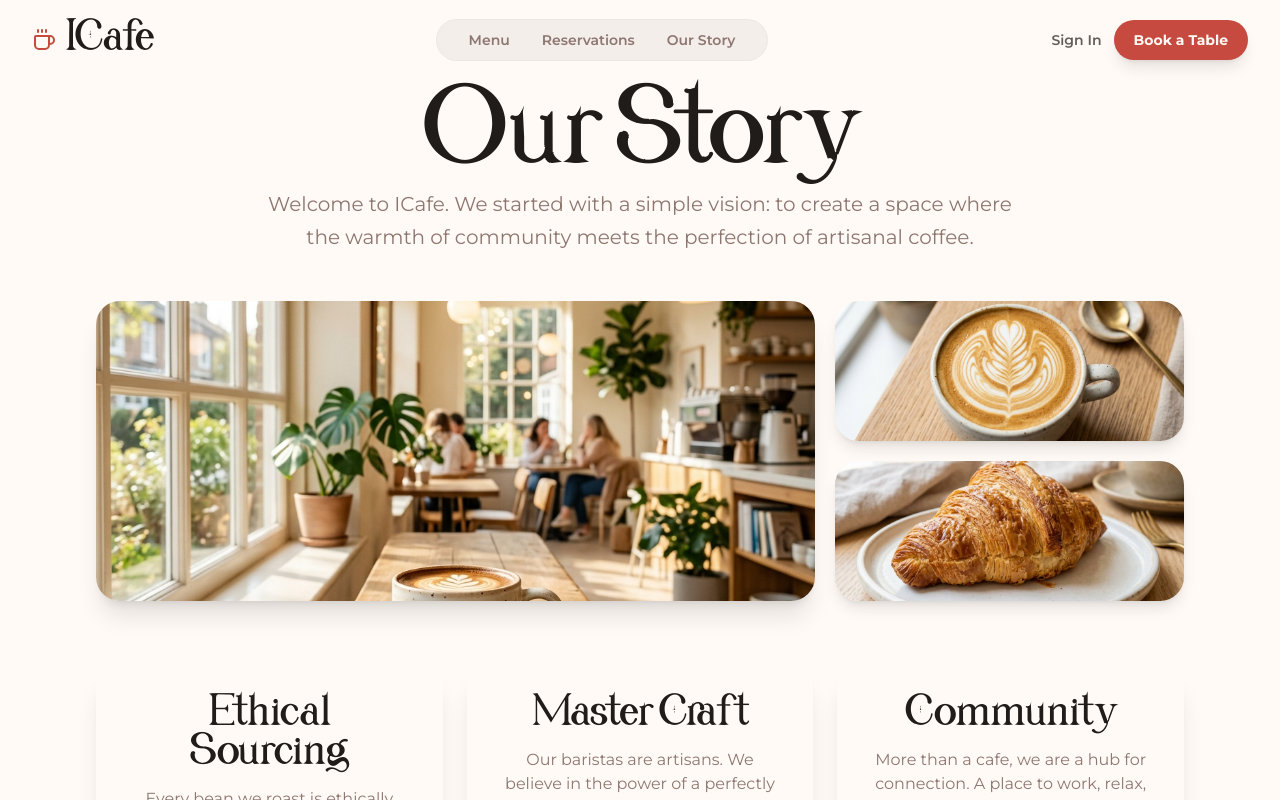
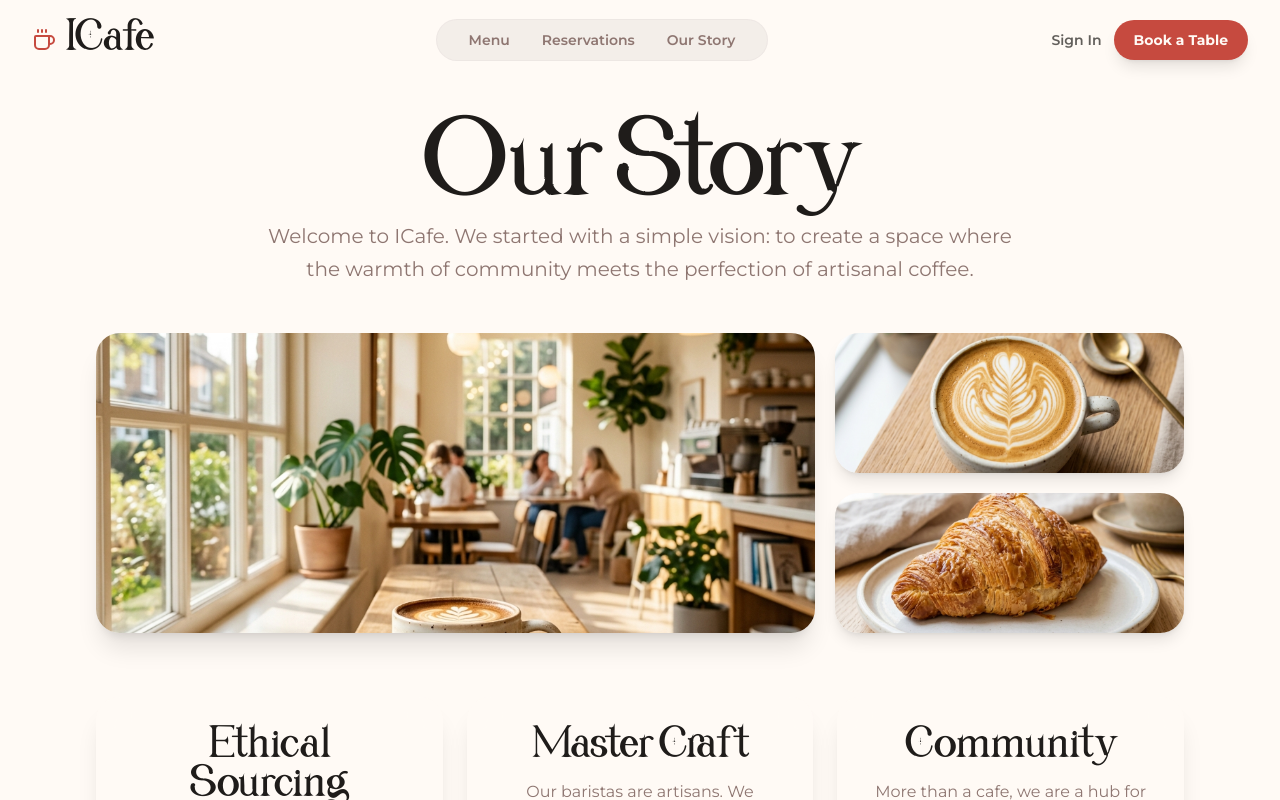
Before and after one commit to ZaXSeT/ICafe, a Next.js app: page /about in a window 1280 px wide. Shown: the top 800 px of the page. Built offline with nearby package versions, Linux system fonts and the light colour scheme.

Commit message:
Increase top padding on about page to prevent title collision with navbar

```diff
--- a/src/app/about/page.tsx
+++ b/src/app/about/page.tsx
@@ -2,7 +2,7 @@ import Image from "next/image";
 
 export default function AboutPage() {
   return (
-    <div className="flex-1 pt-28 pb-12 bg-background">
+    <div className="flex-1 pt-36 pb-12 bg-background">
       <div className="container mx-auto px-4 md:px-8 max-w-6xl">
 
         {/* Header */}
```
